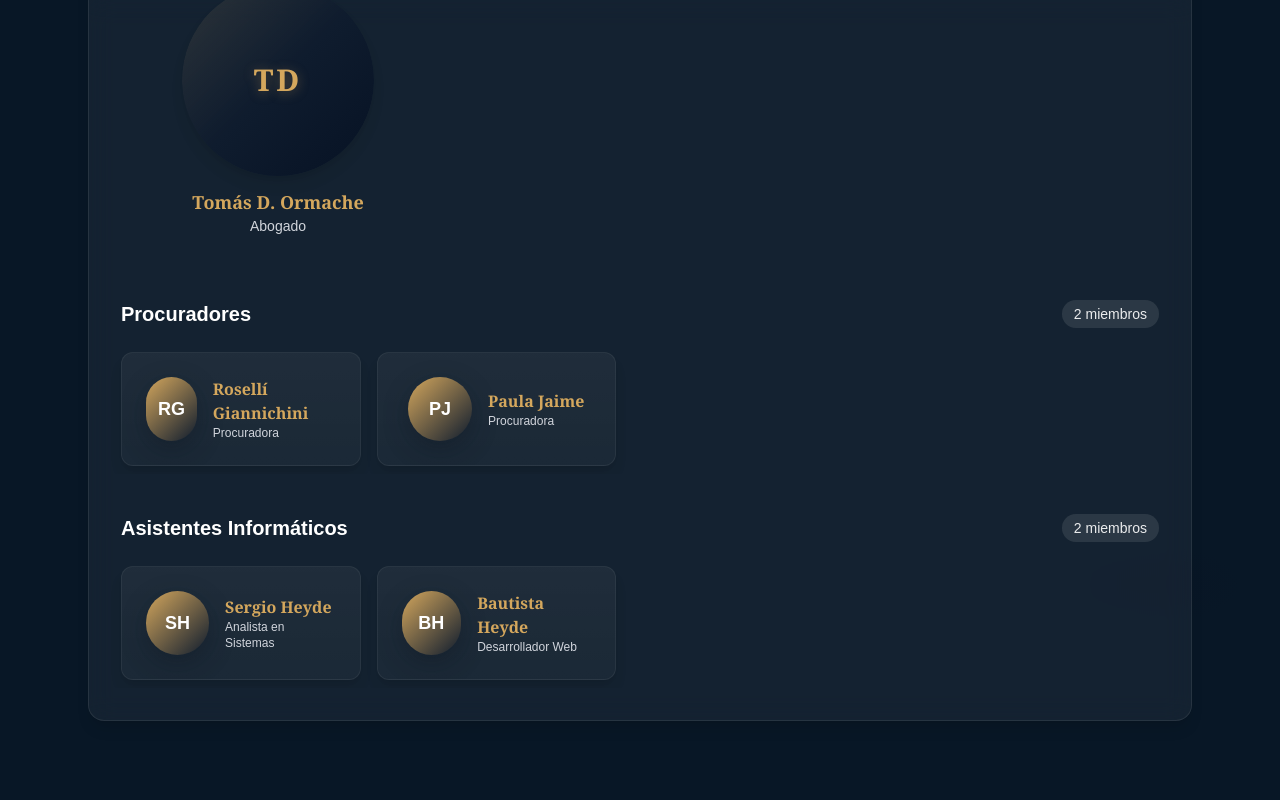
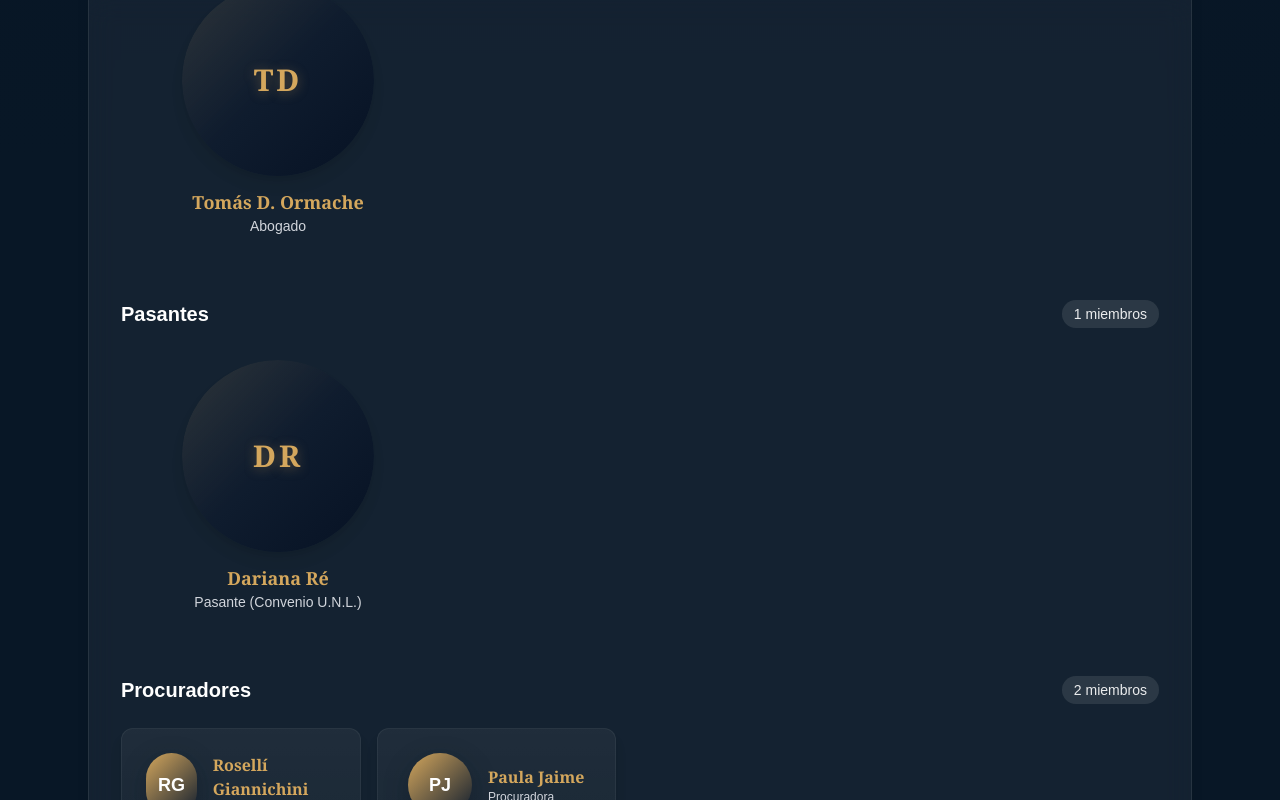
Before and after one commit to BHeydeBautista/MoroAbogados, a Next.js app: page /Team in a window 1280 px wide. Shown: the part 1461-2261 px from the top of the page. Built offline with nearby package versions, Linux system fonts and the light colour scheme.

Commit message:
add pasantes

```diff
--- a/src/components/Team/TeamSection.tsx
+++ b/src/components/Team/TeamSection.tsx
@@ -8,6 +8,7 @@ import {
   socios,
   abogados,
   colaboradores,
+  pasantes,
   procuradores,
   itAssistants,
 } from "../../data/teamData";
@@ -298,6 +299,7 @@ export default function TeamSection() {
           {SociosGrid(t.partners, socios)}
           {CircleGrid(t.lawyers, abogados)}
           {CircleGrid(t.colaboradores, colaboradores)}
+          {CircleGrid(t.pasantes, pasantes)}
 
           <section className="mb-6 md:mb-10">
             <div className="flex flex-col md:flex-row items-start md:items-center justify-between mb-4 gap-2">
--- a/src/data/teamData.ts
+++ b/src/data/teamData.ts
@@ -81,6 +81,16 @@ export const abogados: TeamMember[] = [
   },
 ];
 
+export const pasantes: TeamMember[] = [
+  {
+    name: "Dariana Ré",
+    role: "Pasante (Convenio U.N.L.)",
+    role_en: "Intern (U.N.L. Agreement)",
+    bio: "",
+    bio_en: "",
+  },
+];
+
 export const colaboradores: TeamMember[] = [
   {
     name: "Tomás D. Ormache",
--- a/src/locales/en/team.json
+++ b/src/locales/en/team.json
@@ -5,6 +5,7 @@
     "lawyers": "Lawyers",
     "colaboradores": "Associates",
     "procuradores": "Procuradores",
+    "pasantes": "Interns",
     "it_assistants": "IT Assistants",
     "members": "members",
     "learn_more": "Learn more",
--- a/src/locales/es/team.json
+++ b/src/locales/es/team.json
@@ -5,6 +5,7 @@
     "lawyers": "Abogados",
     "colaboradores": "Asociados",
     "procuradores": "Procuradores",
+    "pasantes": "Pasantes",
     "it_assistants": "Asistentes Informáticos",
     "members": "miembros",
     "learn_more": "Saber más",
```
